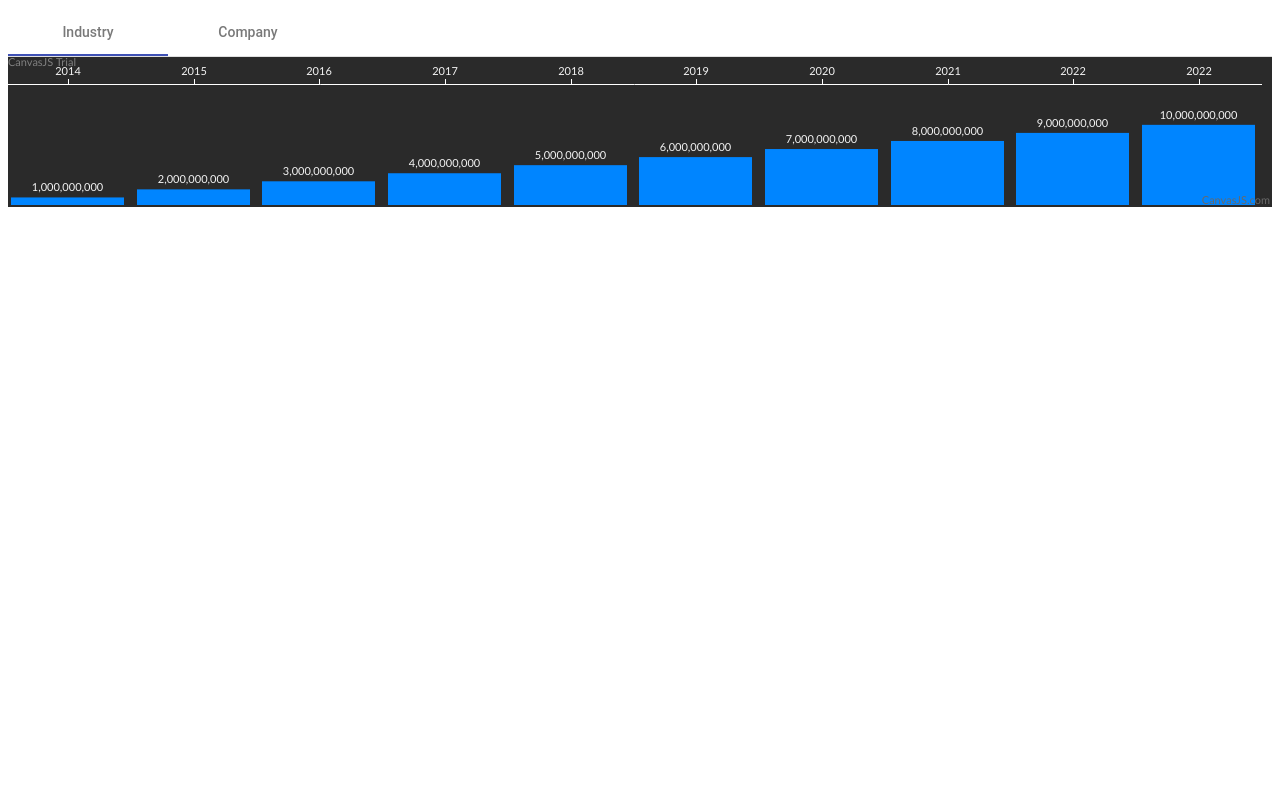
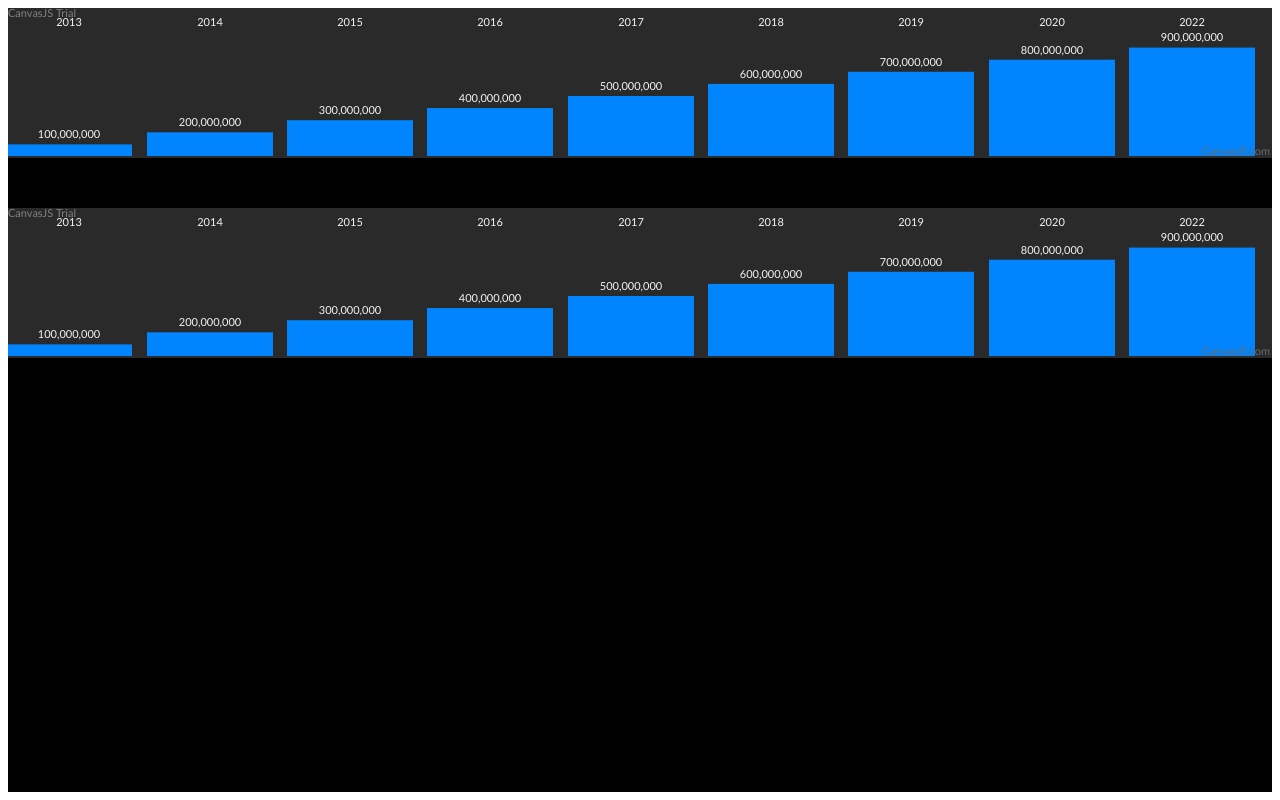
Before and after one commit to budsalvetti/angular-accrete-charts-data, an Angular app: page / in a window 1280 px wide. Built offline with nearby package versions, Linux system fonts and the light colour scheme.

Commit message:
4 files modified

```diff
--- a/src/app/app.component.html
+++ b/src/app/app.component.html
@@ -1,15 +1,36 @@
-<div [@.disabled]="true">
-  <mat-tab-group dynamicHeight (selectedTabChange)="switchTabs($event)">
+<div style="height:100%;background-color:black;color:white">
+
+
+<div style="height:200px;display:flex;width:100%" *ngFor="let company of chartData; index as i">
+
+  <!-- company name -->
+  <div>
+  </div>
+  <!-- chart -->
+  <div style="width:100%">
+    <canvasjs-chart
+    [options]="company"
+    [styles]="{ width: '100%'}"></canvasjs-chart>
+  </div>
+
+
+</div>
+
+
+  <!-- <mat-tab-group dynamicHeight (selectedTabChange)="switchTabs($event)">
     <mat-tab label="Industry">
       <ng-template matTabContent>
-        <canvasjs-chart
-          [options]="columnChartOptions"
-          [styles]="{ width: '100%', height: '360px' }"
-        ></canvasjs-chart>
+
+          <canvasjs-chart *ngFor="let company of chartData; index as i"
+            [options]="getChartOptions(i)"
+            [styles]="{ width: '100%', height: '360px' }"
+          ></canvasjs-chart>
+
       </ng-template>
     </mat-tab>
     <mat-tab label="Company">
-      <ng-template matTabContent> </ng-template>
+      <ng-template matTabContent>
+         </ng-template>
     </mat-tab>
-  </mat-tab-group>
+  </mat-tab-group> -->
 </div>
--- a/src/app/app.component.ts
+++ b/src/app/app.component.ts
@@ -12,19 +12,15 @@ enum MODES {
 })
 export class AppComponent implements OnInit {
   private readonly defaultMode = MODES.COMPANY;
-  private chartData: any[];
+  public chartData: any[] = [];
 
   constructor(private investmentDataService: InvestmentDataService) {}
-
-  chartsArray: any[];
 
   columnChartOptions = {
     animationEnabled: true,
     theme: 'dark1',
     height: 150,
-    title: {
-      //text: 'Angular Column Chart in Material UI Tabs',
-    },
+    axisX2: { lineThickness: 0, tickThickness: 0 },
     axisY: {
       gridThickness: 0,
       lineThickness: 0,
@@ -40,18 +36,7 @@ export class AppComponent implements OnInit {
         indexLabelOrientation: 'horizontal',
         axisXType: 'secondary',
         type: 'column',
-        dataPoints: [
-          { label: '2014', color: '#0085ff', y: 1000000000 },
-          { label: '2015', color: '#0085ff', y: 2000000000 },
-          { label: '2016', color: '#0085ff', y: 3000000000 },
-          { label: '2017', color: '#0085ff', y: 4000000000 },
-          { label: '2018', color: '#0085ff', y: 5000000000 },
-          { label: '2019', color: '#0085ff', y: 6000000000 },
-          { label: '2020', color: '#0085ff', y: 7000000000 },
-          { label: '2021', color: '#0085ff', y: 8000000000 },
-          { label: '2022', color: '#0085ff', y: 9000000000 },
-          { label: '2022', color: '#0085ff', y: 10000000000 },
-        ],
+        dataPoints: [],
       },
     ],
   };
@@ -59,9 +44,28 @@ export class AppComponent implements OnInit {
   ngOnInit() {
     this.investmentDataService
       .getDefaultCompanyData()
-      .subscribe((chartData: object) => {
-        console.log(chartData);
+      .subscribe((chartData: any[]) => {
+        for (let company of chartData) {
+          //copy the default chart options
+          let newChartOptions = { ...this.columnChartOptions };
+
+          newChartOptions.data[0].dataPoints = [];
+
+          for (let year of company['years']) {
+            newChartOptions.data[0].dataPoints.push({
+              label: year.year as string,
+              color: '#0085ff',
+              y: year['total'],
+            });
+          }
+
+          this.chartData.push(newChartOptions);
+        }
       });
+  }
+
+  public getChartOptions(i: number) {
+    return this.chartData[i];
   }
 
   public switchTabs(event) {
--- a/src/app/app.module.ts
+++ b/src/app/app.module.ts
@@ -1,6 +1,7 @@
 import { NgModule } from '@angular/core';
 import { BrowserModule } from '@angular/platform-browser';
 import { BrowserAnimationsModule } from '@angular/platform-browser/animations';
+import {CommonModule} from '@angular/common';
 
 import { AppComponent } from './app.component';
 import { MatTabsModule } from '@angular/material/tabs';
@@ -11,7 +12,7 @@ import { InvestmentDataService } from './services/investment-data.service';
 
 @NgModule({
   declarations: [AppComponent, CanvasJSChart],
-  imports: [BrowserAnimationsModule, BrowserModule, MatTabsModule],
+  imports: [BrowserAnimationsModule, BrowserModule, CommonModule, MatTabsModule],
   providers: [InvestmentDataService],
   bootstrap: [AppComponent],
 })
--- a/src/app/services/investment-data.service.ts
+++ b/src/app/services/investment-data.service.ts
@@ -46,7 +46,7 @@ export class InvestmentDataService {
    * as http_client also parses returned JSON into javascript objects so this is a decent mock
    * @returns Observable<object>
    */
-  public getDefaultCompanyData(): Observable<object> {
+  public getDefaultCompanyData(): Observable<any[]> {
     const rtnVal = [];
 
     let yearTotal = 100000000;
@@ -79,7 +79,7 @@ export class InvestmentDataService {
    * getDefaultIndustryData
    * @returns Observable<object>
    */
-  public getDefaultIndustryData(): Observable<object> {
+  public getDefaultIndustryData(): Observable<any[]> {
     const rtnVal = [];
 
     for (let industry of this.industries) {
@@ -115,7 +115,7 @@ export class InvestmentDataService {
    */
   public getIndustryDataByInvestmentCategory(
     investmentCategory: string
-  ): Observable<object> {
+  ): Observable<any[]> {
     return this.getDefaultIndustryData();
   }
 }
```
